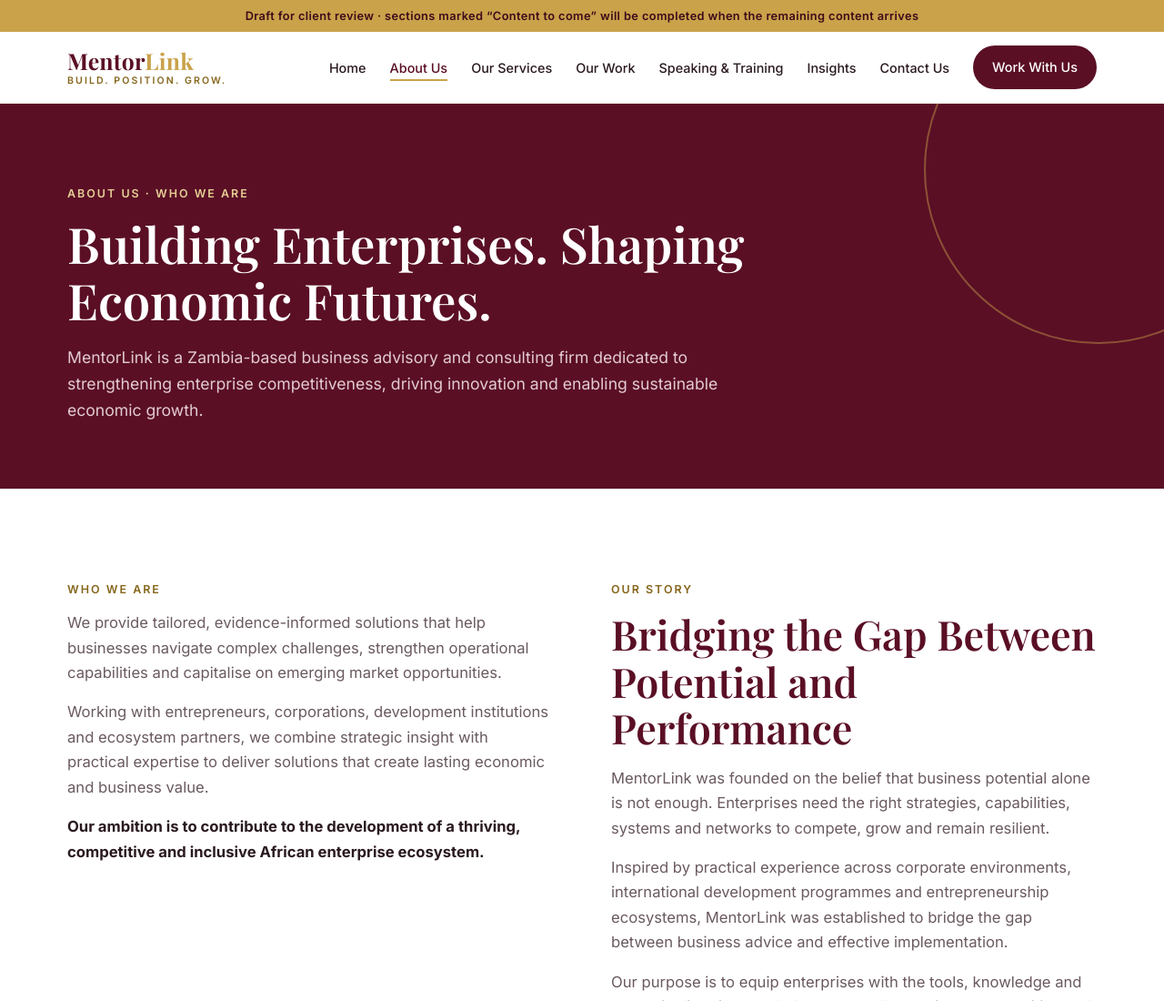
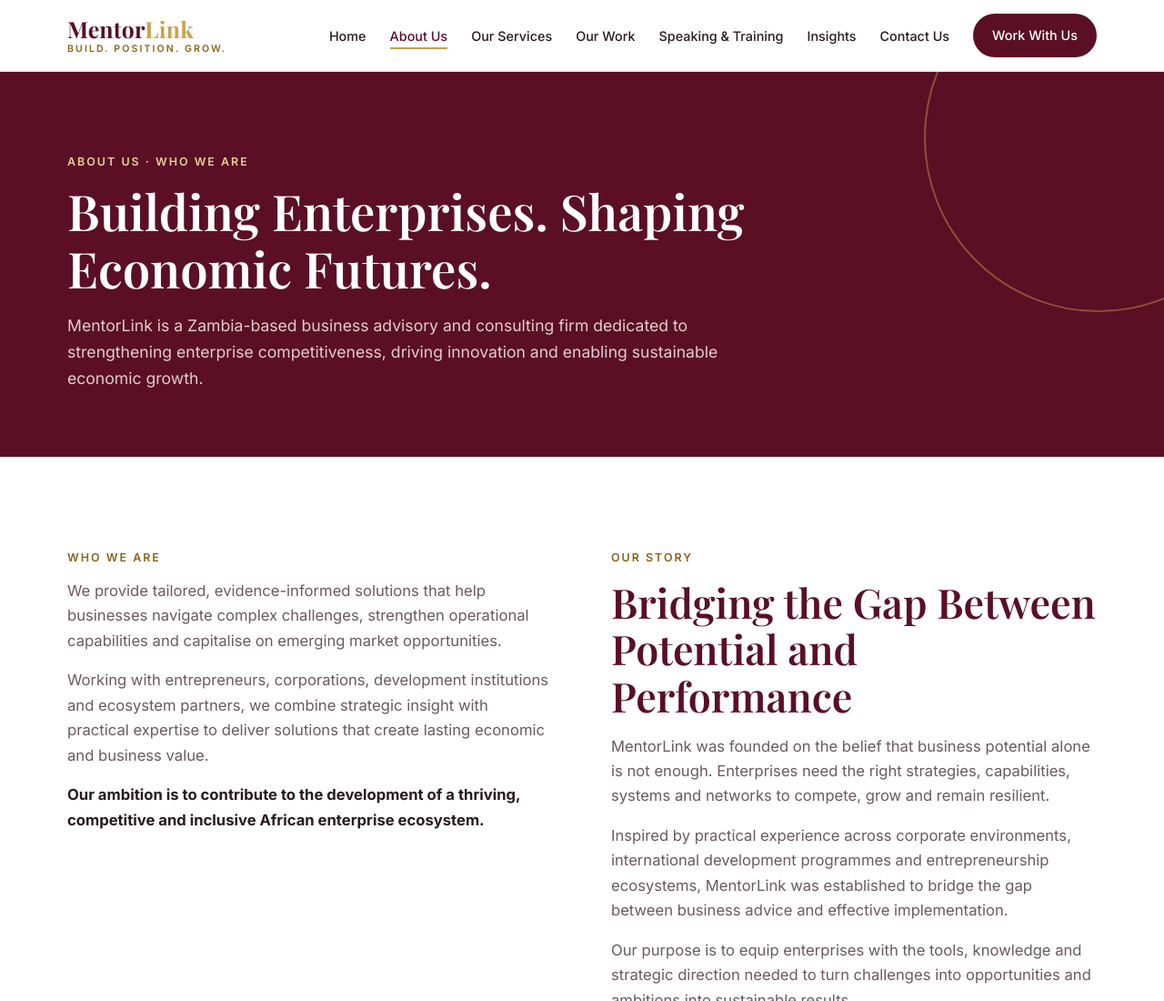
Before and after one commit to TapDancingKeyBoard/thabo-masiye-website, a plain HTML site: page about.html in a window 1280 px wide. Shown: the top 1100 px of the page at 91% size. Drawn offline with nearby package versions, Linux system fonts and the light colour scheme; a web font is replaced by a local one.

Commit message:
Remove draft review banner from all pages (#2)
Claude-Session: https://claude.ai/code/session_01Y1n8JMo3sbjvLGvPjB76Vz

Co-authored-by: Claude <noreply@anthropic.com>

```diff
--- a/about.html
+++ b/about.html
@@ -17,7 +17,6 @@
 </head>
 <body>
 <a class="skip" href="#main">Skip to content</a>
-<div class="draft-flag">Draft for client review · sections marked “Content to come” will be completed when the remaining content arrives</div>
 <header class="site">
   <div class="wrap nav">
     <!-- LOGO PLACEHOLDER: replace this text wordmark with the approved MentorLink logo -->
```
Also changed, not shown: contact.html (+0 -1 lines), founder.html (+0 -1 lines), index.html (+0 -1 lines), insights.html (+0 -1 lines), services.html (+0 -1 lines), speaking.html (+0 -1 lines), work.html (+0 -1 lines), 1 other file.
